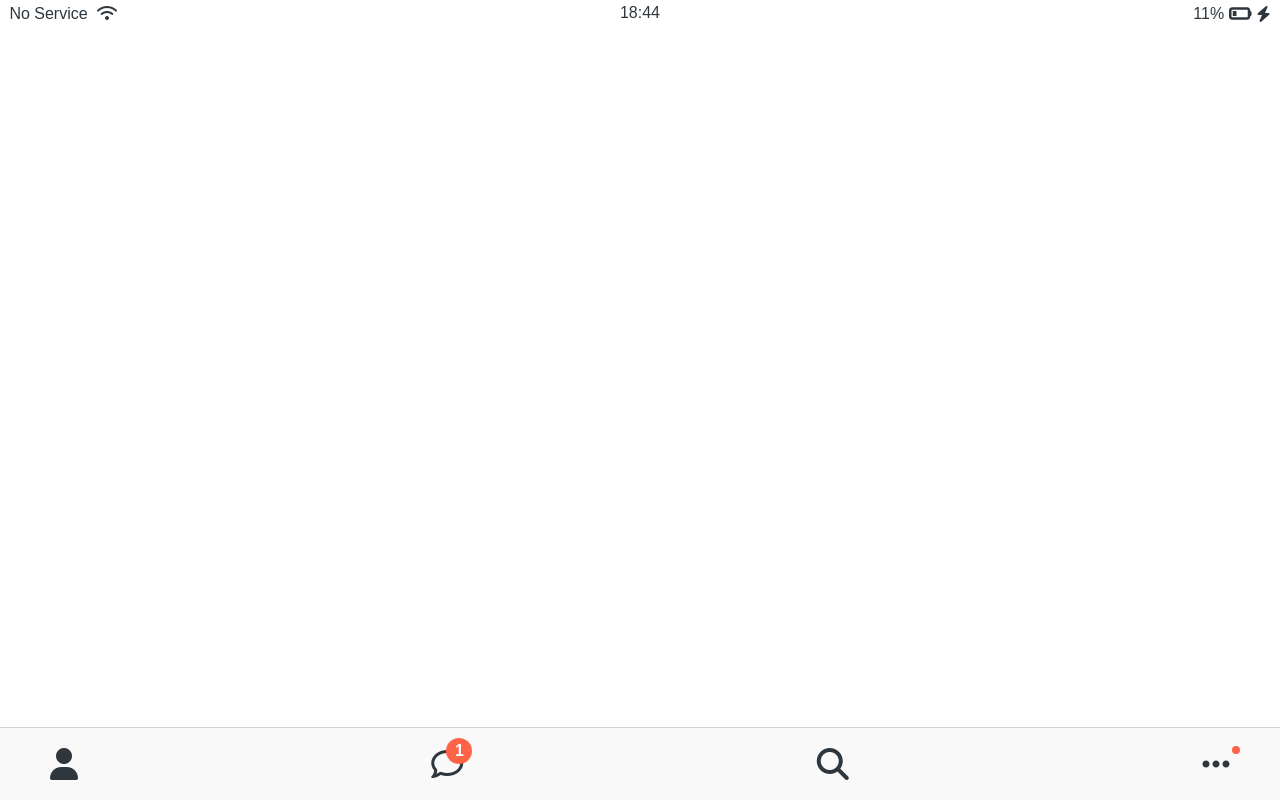
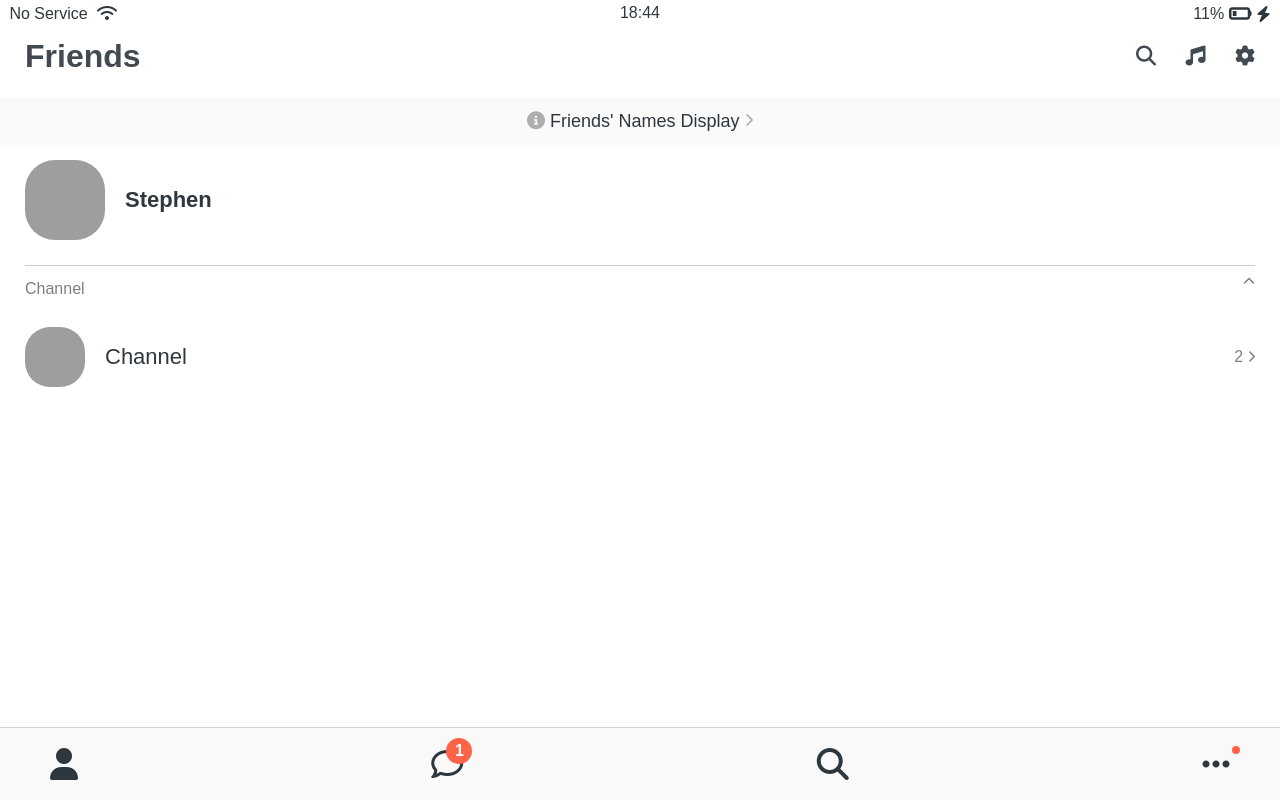
Before and after one commit to gihyeonee/kokoa-clone, a plain HTML site: page friends.html in a window 1280 px wide. Drawn offline with Linux system fonts and the light colour scheme; grey boxes are pictures that could not be loaded; a web font is replaced by a local one.

Commit message:
Update friends.html
added friends.html.

```diff
--- a/friends.html
+++ b/friends.html
@@ -24,6 +24,60 @@
         <i class="fas fa-bolt"></i>
       </div>
     </div>
+
+    <header class="screen-header">
+      <h1 class="screen-header__title">Friends</h1>
+      <div class="screen-header__icons">
+        <span><i class="fas fa-search fa-lg"></i></span>
+        <span><i class="fas fa-music fa-lg"></i></span>
+        <span><i class="fas fa-cog fa-lg"></i></span>
+      </div>
+    </header>
+
+    <a id="friends-display-link">
+      <i class="fas fa-info-circle"></i>
+      Friends' Names Display
+      <i class="fas fa-chevron-right fa-xs"></i>
+    </a>
+
+    <main class="friends-screen">
+      <div class="user-component">
+        <div class="user-component__column">
+          <img
+            src="https://avatars.githubusercontent.com/u/82225716?s=60&v=4"
+            class="user-component__avatar user-component__avatar--xl"
+          />
+          <div class="user-component__text">
+            <h4 class="user-component__title">Stephen</h4>
+            <!-- <h6 class="user-component__subtitle">This text whatever!</h6> -->
+          </div>
+        </div>
+        <div class="user-component__column"></div>
+      </div>
+      <div class="friends-screen__channel">
+        <div class="friends-screen__channel-header">
+          <span>Channel</span>
+          <i class="fas fa-chevron-up fa-xs"></i>
+        </div>
+        <div class="user-component">
+          <div class="user-component__column">
+            <img
+              src="https://avatars.githubusercontent.com/u/82225716?s=60&v=4"
+              class="user-component__avatar user-component__avatar--sm"
+            />
+            <div class="user-component__text">
+              <h4 class="user-component__title user-component__title--not-bold">
+                Channel
+              </h4>
+            </div>
+          </div>
+          <div class="user-component__column">
+            <span>2</span>
+            <i class="fas fa-chevron-right fa-xs"></i>
+          </div>
+        </div>
+      </div>
+    </main>
 
     <nav class="nav">
       <ul class="nav__list">
```
